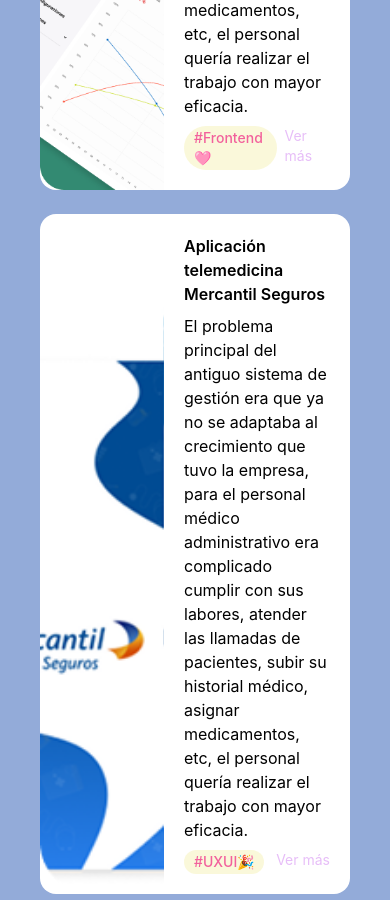
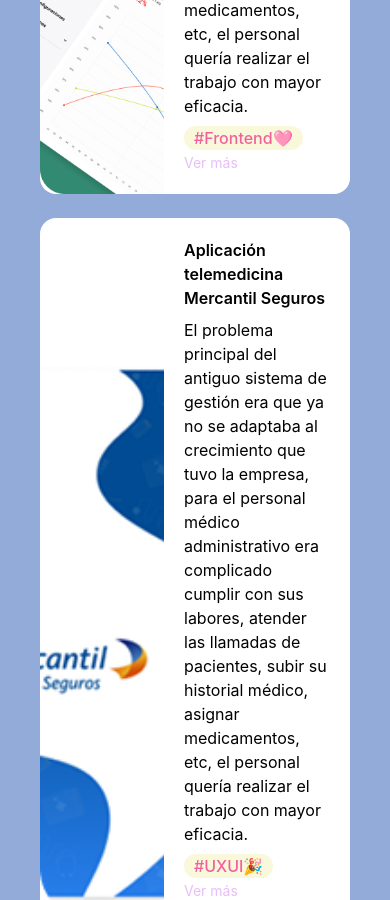
Before and after one commit to Yokaleis/Yokastina-Web-Site, a React (Vite) app: page / in a window 390 px wide. Shown: the part 1280-2180 px from the top of the page. Built offline with nearby package versions, Linux system fonts and the light colour scheme; a web font is replaced by a local one.

Commit message:
refactor: correcciones en tarjetas responsive

```diff
--- a/src/pages/components/Card.jsx
+++ b/src/pages/components/Card.jsx
@@ -4,7 +4,7 @@
 export function Categoria({status, text}) {
   switch (status) {
     case "frontend":
-      return <span className="bg-amarillobanana/30 text-rosachicle text-sm font-medium mr-2 px-2.5 py-0.5 rounded-full">{text}</span>
+      return <span className="bg-amarillobanana/30 text-rosachicle lg:text-sm md:text-[7px] font-medium mr-2 px-2.5 py-0.5 rounded-full">{text}</span>
     case "casedeestudio":
       return <span className="bg-amarillobanana/30 text-rosachicle text-sm font-medium mr-2 px-2.5 py-0.5 rounded-full">{text}</span>
     case "uxui":
@@ -25,9 +25,11 @@
           <h4 className='font-semibold lg:text-lg md:text-sm mb-2'>{title}</h4>
         <p className='lg:text-sm text-base md:text-xs'>{description}</p>
         </section>
-      <div className='flex justify-between h-auto'>
-        <Categoria status="frontend" text={category}/>
-        <a href={link} target="_blank" rel="noopener noreferrer" className='text-lilaternura text-sm'>Ver más</a>
+      <div className='lg:flex lg:justify-between h-auto '>
+        <div><Categoria status="frontend" text={category}/></div>
+        <div>
+          <a href={link} target="_blank" rel="noopener noreferrer" className='text-lilaternura text-sm'>Ver más</a>
+        </div>
       </div>
       </div>
     </div>
```
